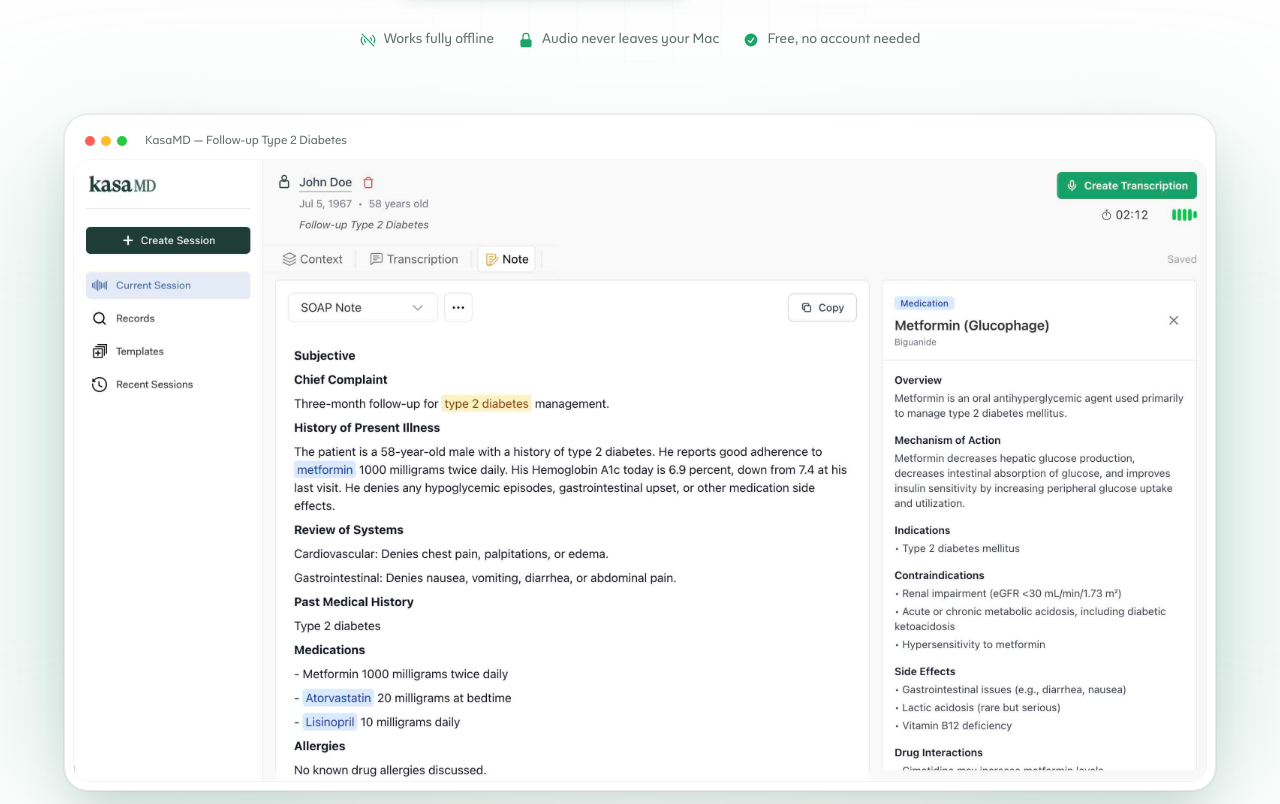
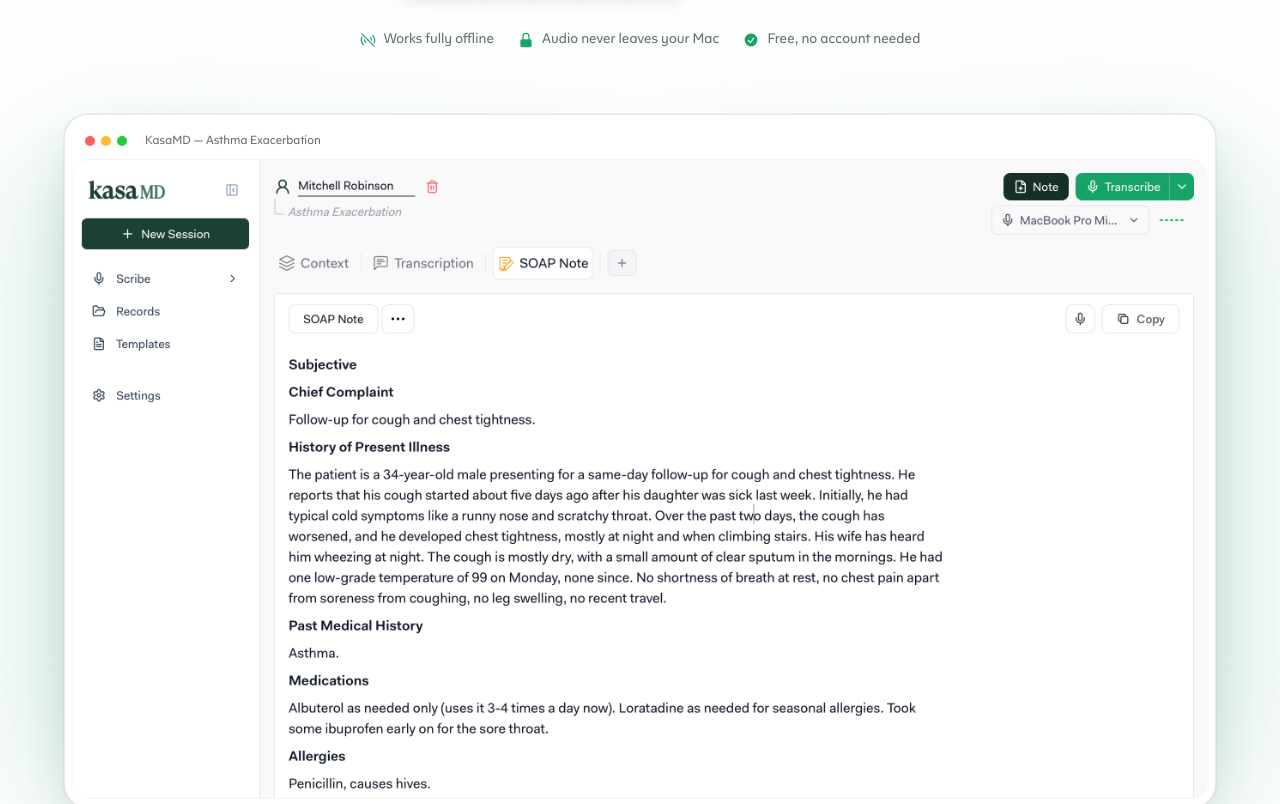
Before and after one commit to Kasa-Labs/kasa_marketing, a Next.js app: page /tools/notes in a window 1280 px wide. Shown: the part 620-1424 px from the top of the page. Built offline with nearby package versions, Linux system fonts and the light colour scheme.

Commit message:
Use the Mitchell Robinson SOAP note screenshot as the Notes for Mac preview

```diff
--- a/app/components/NotesDownload.tsx
+++ b/app/components/NotesDownload.tsx
@@ -15,10 +15,10 @@ export function NotesDownload({ full = false }: { full?: boolean }) {
         </div>
         <div className="overflow-hidden rounded-xl border border-brand-900/5">
           <Image
-            src="/images/kasamd.jpg"
+            src="/images/notes-app.png"
             alt="Notes for Mac showing a SOAP note generated from a patient visit"
-            width={3016}
-            height={1654}
+            width={2638}
+            height={1486}
             sizes={full ? "(min-width: 1152px) 1152px, 100vw" : "(min-width: 1024px) 576px, 100vw"}
             className="w-full"
           />
--- a/app/components/ProductDemo.tsx
+++ b/app/components/ProductDemo.tsx
@@ -14,15 +14,15 @@ export function ProductDemo() {
             <span className="h-2.5 w-2.5 rounded-full bg-[#febc2e]" />
             <span className="h-2.5 w-2.5 rounded-full bg-[#28c840]" />
             <span className="ml-3 hidden text-xs text-muted sm:inline">
-              KasaMD &mdash; Follow-up Type 2 Diabetes
+              KasaMD &mdash; Asthma Exacerbation
             </span>
           </div>
           <div className="overflow-hidden rounded-xl border border-brand-900/5 sm:rounded-2xl">
             <Image
-              src="/images/kasamd.jpg"
-              alt="KasaMD application interface showing a SOAP note generated from a patient visit, with a medication reference panel"
-              width={3016}
-              height={1654}
+              src="/images/notes-app.png"
+              alt="Notes for Mac showing a SOAP note generated from a patient visit"
+              width={2638}
+              height={1486}
               sizes="(min-width: 1152px) 1152px, 100vw"
               className="w-full"
               priority
```
Also changed, not shown: public/images/kasamd.jpg (deleted), public/images/notes-app.png (added).
